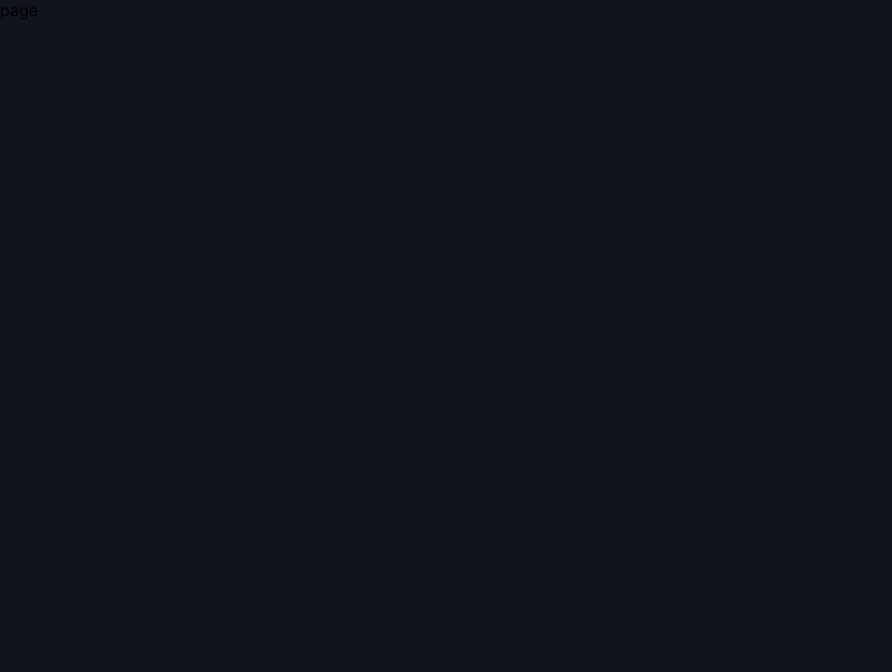
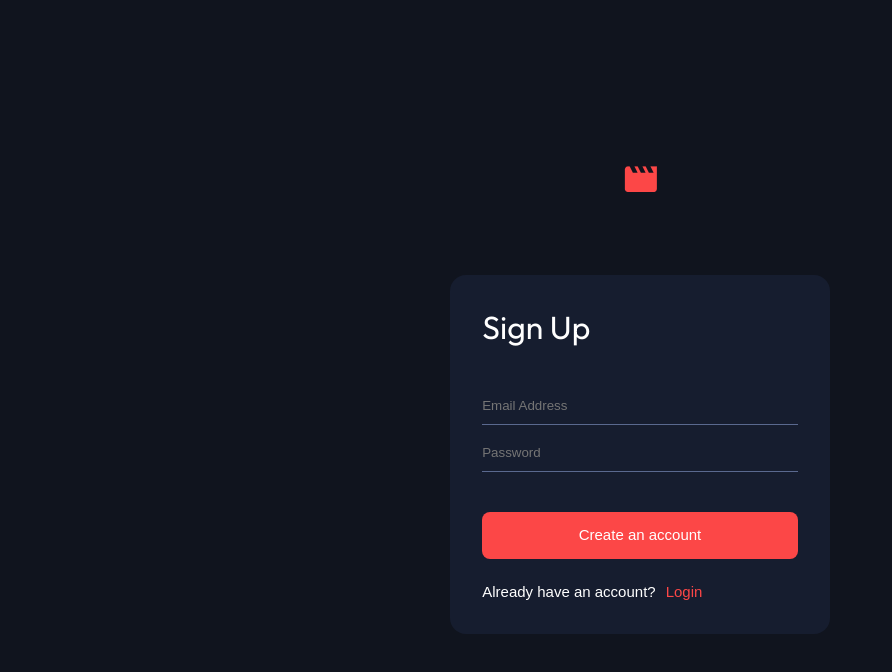
Before and after one commit to tornike2002/movie-website, a Next.js app: page /sign in a window 1280 px wide. Shown: the top 672 px of the page, without its empty margins (0-892 px from the left). Built offline with nearby package versions, Linux system fonts and the light colour scheme.

Commit message:
finished sign up account form styles

```diff
--- a/src/app/sign/page.tsx
+++ b/src/app/sign/page.tsx
@@ -1,7 +1,133 @@
+"use client";
+import Image from "next/image";
+import styled from "styled-components";
+import LoginIcon from "/public/loginAssets/MovieIcon.png";
+import { SubmitHandler, useForm } from "react-hook-form";
 
+type SignFormField = {
+  email: string;
+  password: string;
+};
 
-export default function Register() {
+export default function RegisterPage() {
+  const { register, handleSubmit } = useForm<SignFormField>();
+
+  const onSubmit: SubmitHandler<SignFormField> = (data) => {
+    console.log(data);
+  };
   return (
-    <div>page</div>
-  )
+    <SignContainer>
+      <Image src={LoginIcon} alt="hello" />
+      <SignForm onSubmit={handleSubmit(onSubmit)}>
+        <h1>Sign Up</h1>
+        <div className="sign-inputs">
+          <input
+            {...register("email")}
+            type="text"
+            placeholder="Email Address"
+            className="sign-inputs-style"
+          />
+          <input
+            {...register("password")}
+            type="password"
+            placeholder="Password"
+            className="sign-inputs-style"
+          />
+        </div>
+        <div className="sign-buttons">
+          <button type="submit" className="sign-account">
+            Create an account
+          </button>
+          <div className="sign-end-buttons">
+            <button type="button" className="end-buttons-question">
+             Already have an account?
+            </button>
+            <button type="button" className="end-buttons-sign">
+              Login
+            </button>
+          </div>
+        </div>
+      </SignForm>
+    </SignContainer>
+  );
 }
+
+const SignContainer = styled.section`
+  display: flex;
+  justify-content: center;
+  align-items: center;
+  flex-direction: column;
+  min-height: 100vh;
+  gap: 82.99px;
+`;
+
+const SignForm = styled.form`
+  display: flex;
+  flex-direction: column;
+  background-color: #161d2f;
+  font-family: "Outfit", sans-serif;
+  padding: 32px;
+  border-radius: 16px;
+  h1 {
+    color: #ffff;
+    font-size: 32px;
+    font-weight: 400;
+    line-height: 40.32px;
+    margin-bottom: 40px;
+  }
+  .sign-buttons {
+    .sign-account {
+      background-color: rgba(252, 71, 71, 1);
+      font-size: 15px;
+      font-weight: 400;
+      line-height: 18.9px;
+      text-align: center;
+      color: rgba(255, 255, 255, 1);
+      padding: 14px 96.5px;
+      outline: none;
+      border: none;
+      border-radius: 8px;
+      margin-top: 40px;
+      cursor: pointer;
+    }
+  }
+  .sign-inputs {
+    display: flex;
+    flex-direction: column;
+    gap: 10px;
+    .sign-inputs-style {
+      background-color: #161d2f;
+      outline: none;
+      border: none;
+      border-bottom: 1px solid #5a698f;
+      color: #ffffff;
+      min-height: 37px;
+    }
+  }
+  .sign-end-buttons {
+    display: flex;
+    align-items: center;
+    gap: 10px;
+    margin-top: 24px;
+
+    .end-buttons-question {
+      color: rgba(255, 255, 255, 1);
+      font-size: 15px;
+      line-height: 18.9px;
+      background: none;
+      border: none;
+      outline: none;
+      cursor: pointer;
+    }
+
+    .end-buttons-sign {
+      color: rgba(252, 71, 71, 1);
+      font-size: 15px;
+      line-height: 18.9px;
+      background: none;
+      border: none;
+      outline: none;
+      cursor: pointer;
+    }
+  }
+`;
```
